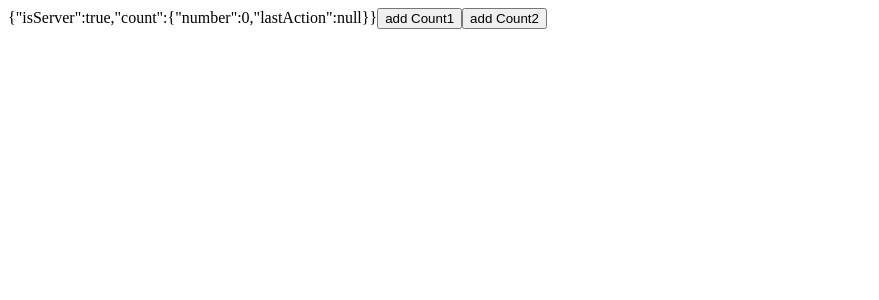
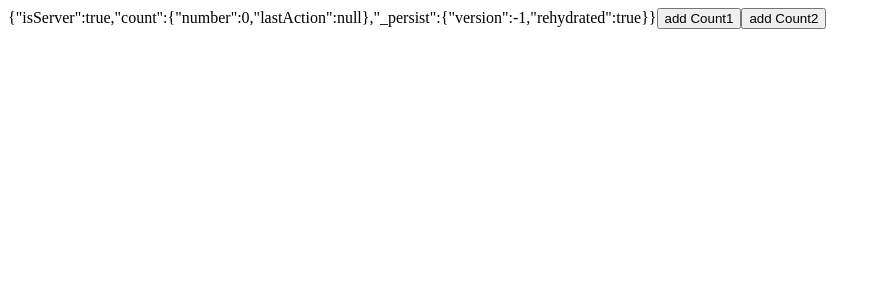
Before and after one commit to rabelais88/portfolio-2019q2, a Next.js app in the folder www-v2/: page / in a window 1280 px wide. Shown: the top 300 px of the page, without its empty margins (0-879 px from the left). Built offline with nearby package versions, Linux system fonts and the light colour scheme.

Commit message:
redux-persist working

```diff
--- a/www-v2/pages/_app.js
+++ b/www-v2/pages/_app.js
@@ -1,17 +1,29 @@
 import App, { Container } from 'next/app';
 import React from 'react';
 import { Provider } from 'react-redux';
+import { persistStore } from 'redux-persist';
+import { PersistGate } from 'redux-persist/integration/react';
 
 import withReduxStore from '../lib/with-redux-store';
 import { enhanceAll } from '../lib/util';
 
 class MyApp extends App {
+  constructor(props) {
+    super(props);
+    this.persistor = persistStore(props.reduxStore); // redux-persist
+  }
+
   render() {
     const { Component, pageProps, reduxStore } = this.props;
     return (
       <Container>
         <Provider store={reduxStore}>
-          <Component {...pageProps} />
+          <PersistGate
+            loading={<Component {...pageProps} />}
+            persistor={this.persistor}
+          >
+            <Component {...pageProps} />
+          </PersistGate>
         </Provider>
       </Container>
     );
```
